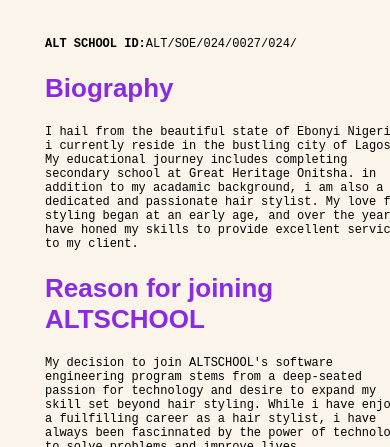
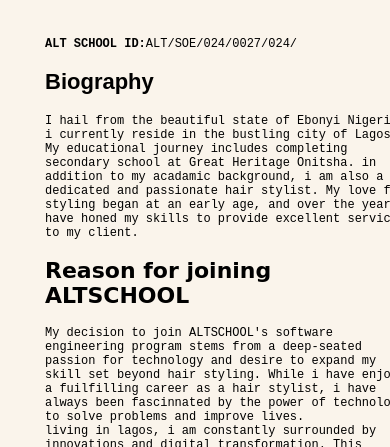
Before and after one commit to OtiDara/Altschool-assignment-, a plain HTML site: page index.html in a window 390 px wide. Shown: the part 397-844 px from the top of the page. Drawn offline with Linux system fonts and the light colour scheme.

Commit message:
changed color and font size

```diff
--- a/index.css
+++ b/index.css
@@ -128,7 +128,10 @@ body{
     }
     .right-section h2{
         font-weight: 700px;
-        color: blueviolet;
-        font-size: 26px;
+        font-size: 22px;
+        font-family: cursive;
+    }
+    #biography{
+        font-family: fantasy;
     }
 }
```
